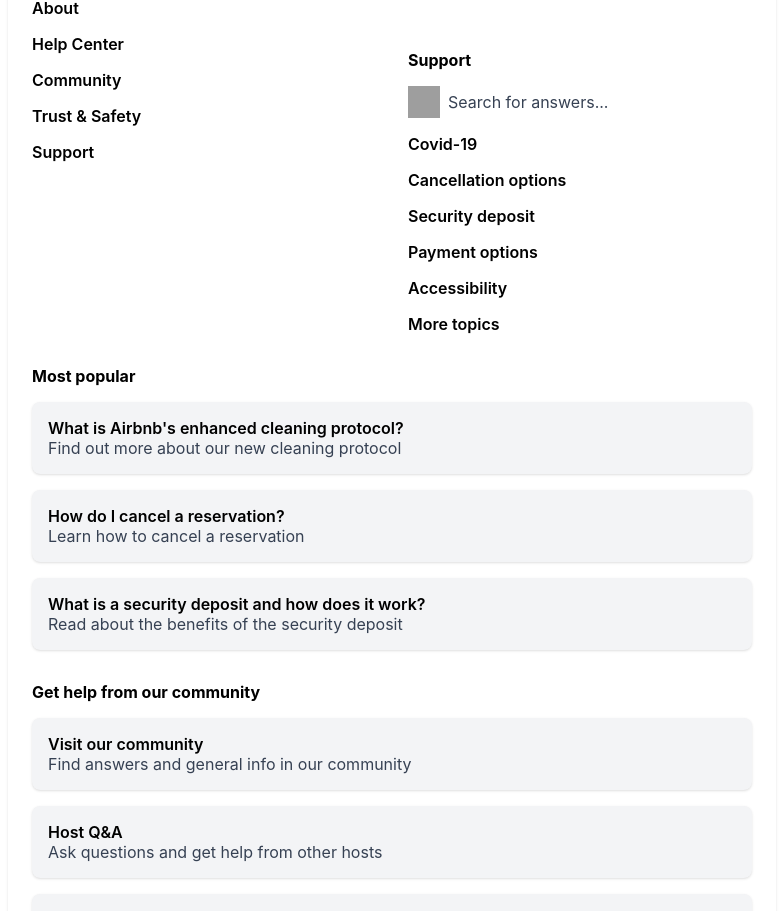
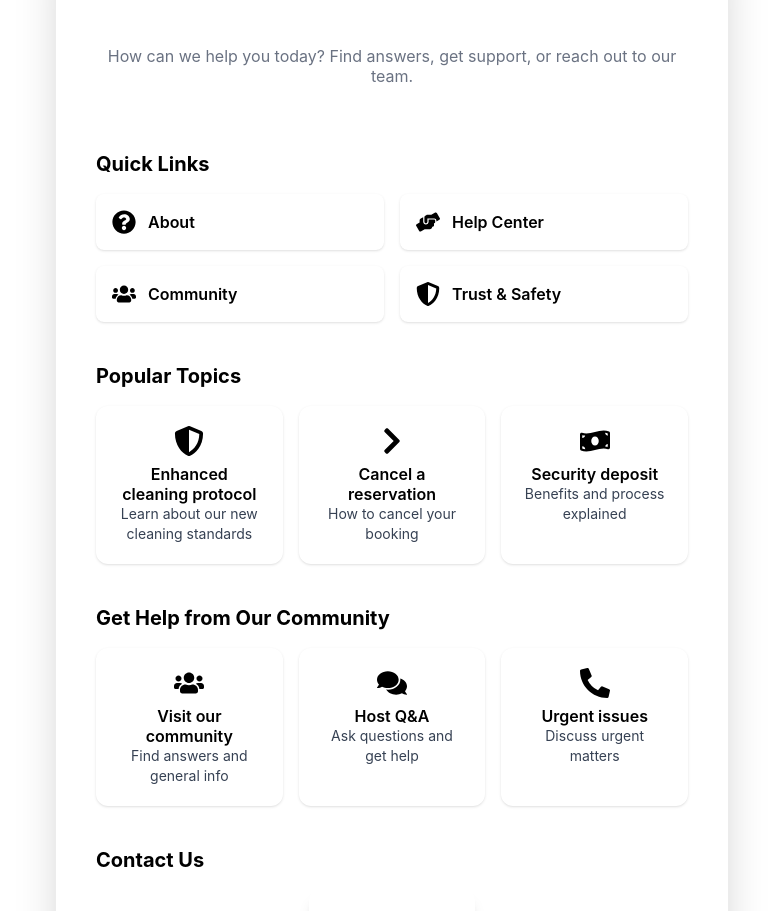
Before and after one commit to Redwan-Ahmed241/Wandernest-Software, a React (Vite) app: page /support in a window 1280 px wide. Shown: the part 114-1025 px from the top of the page, without its empty margins (248-1031 px from the left). Built offline with nearby package versions, Linux system fonts and the light colour scheme; no server answers; grey boxes are pictures that could not be loaded.

Commit message:
Refactor Support page layout and enhance UI with new components and icons

```diff
--- a/src/Pages/support.tsx
+++ b/src/Pages/support.tsx
@@ -1,108 +1,85 @@
 import type { FunctionComponent } from "react";
+import Navbar from "../Components/Navbar";
+import Footer from "../Components/Footer";
+import { FaQuestionCircle, FaUsers, FaShieldAlt, FaHandsHelping, FaChevronRight, FaMoneyBillWave, FaPhoneAlt, FaComments } from "react-icons/fa";
 
 const Support: FunctionComponent = () => {
   return (
-    <div className="min-h-screen bg-gradient-to-br from-primary-100 to-primary-300 py-8 px-4">
-      <div className="max-w-3xl mx-auto bg-white rounded-lg shadow p-6">
-        <h1 className="text-2xl font-bold text-primary-700 mb-6">Support</h1>
-        <div className="grid grid-cols-1 md:grid-cols-2 gap-8 mb-8">
-          <div className="flex flex-col gap-4">
-            <div className="font-semibold text-primary-600">About</div>
-            <div className="font-semibold text-primary-600">Help Center</div>
-            <div className="font-semibold text-primary-600">Community</div>
-            <div className="font-semibold text-primary-600">Trust & Safety</div>
-            <div className="font-semibold text-primary-600">Support</div>
-          </div>
-          <div className="flex flex-col gap-4">
-            <button className="bg-primary-500 text-white px-4 py-2 rounded hover:bg-primary-600 transition font-semibold">
-              Visit help center
-            </button>
-            <div className="font-bold text-primary-700">Support</div>
-            <div className="flex items-center gap-2">
-              <img className="h-8 w-8" alt="" src="/figma_photos/support.svg" />
-              <span className="text-gray-700">Search for answers...</span>
+    <div className="min-h-screen flex flex-col bg-gradient-to-br from-primary-100 to-primary-300">
+      <Navbar />
+      <main className="flex-1 flex justify-center items-center px-4 py-8">
+        <div className="w-full max-w-2xl bg-white rounded-2xl shadow-2xl p-10 flex flex-col gap-10">
+          <h1 className="text-4xl font-extrabold text-primary-700 text-center mb-2 tracking-tight">Support Center</h1>
+          <p className="text-center text-gray-500 mb-6">How can we help you today? Find answers, get support, or reach out to our team.</p>
+          <section>
+            <h2 className="text-xl font-bold text-primary-700 mb-4">Quick Links</h2>
+            <div className="grid grid-cols-1 sm:grid-cols-2 gap-4">
+              <button className="flex items-center gap-3 bg-primary-50 hover:bg-primary-100 transition p-4 rounded-lg shadow text-primary-700 font-semibold">
+                <FaQuestionCircle className="text-primary-400 text-2xl" /> About
+              </button>
+              <button className="flex items-center gap-3 bg-primary-50 hover:bg-primary-100 transition p-4 rounded-lg shadow text-primary-700 font-semibold">
+                <FaHandsHelping className="text-primary-400 text-2xl" /> Help Center
+              </button>
+              <button className="flex items-center gap-3 bg-primary-50 hover:bg-primary-100 transition p-4 rounded-lg shadow text-primary-700 font-semibold">
+                <FaUsers className="text-primary-400 text-2xl" /> Community
+              </button>
+              <button className="flex items-center gap-3 bg-primary-50 hover:bg-primary-100 transition p-4 rounded-lg shadow text-primary-700 font-semibold">
+                <FaShieldAlt className="text-primary-400 text-2xl" /> Trust & Safety
+              </button>
             </div>
-            <div className="font-semibold text-primary-600">Covid-19</div>
-            <div className="font-semibold text-primary-600">
-              Cancellation options
-            </div>
-            <div className="font-semibold text-primary-600">
-              Security deposit
-            </div>
-            <div className="font-semibold text-primary-600">
-              Payment options
-            </div>
-            <div className="font-semibold text-primary-600">Accessibility</div>
-            <div className="font-semibold text-primary-600">More topics</div>
-          </div>
-        </div>
-        <div className="mb-8">
-          <div className="font-bold text-primary-700 mb-4">Most popular</div>
-          <div className="flex flex-col gap-4">
-            <div className="bg-gray-100 p-4 rounded-lg shadow">
-              <div className="font-semibold text-primary-600">
-                What is Airbnb's enhanced cleaning protocol?
+          </section>
+          <section>
+            <h2 className="text-xl font-bold text-primary-700 mb-4">Popular Topics</h2>
+            <div className="grid grid-cols-1 sm:grid-cols-3 gap-4">
+              <div className="bg-gradient-to-br from-primary-50 to-primary-100 p-5 rounded-xl shadow flex flex-col items-center text-center">
+                <FaShieldAlt className="text-primary-500 text-3xl mb-2" />
+                <div className="font-semibold text-primary-600">Enhanced cleaning protocol</div>
+                <div className="text-gray-700 text-sm">Learn about our new cleaning standards</div>
               </div>
-              <div className="text-gray-700">
-                Find out more about our new cleaning protocol
+              <div className="bg-gradient-to-br from-primary-50 to-primary-100 p-5 rounded-xl shadow flex flex-col items-center text-center">
+                <FaChevronRight className="text-primary-500 text-3xl mb-2" />
+                <div className="font-semibold text-primary-600">Cancel a reservation</div>
+                <div className="text-gray-700 text-sm">How to cancel your booking</div>
+              </div>
+              <div className="bg-gradient-to-br from-primary-50 to-primary-100 p-5 rounded-xl shadow flex flex-col items-center text-center">
+                <FaMoneyBillWave className="text-primary-500 text-3xl mb-2" />
+                <div className="font-semibold text-primary-600">Security deposit</div>
+                <div className="text-gray-700 text-sm">Benefits and process explained</div>
               </div>
             </div>
-            <div className="bg-gray-100 p-4 rounded-lg shadow">
-              <div className="font-semibold text-primary-600">
-                How do I cancel a reservation?
+          </section>
+          <section>
+            <h2 className="text-xl font-bold text-primary-700 mb-4">Get Help from Our Community</h2>
+            <div className="grid grid-cols-1 sm:grid-cols-3 gap-4">
+              <div className="bg-primary-50 p-5 rounded-xl shadow flex flex-col items-center text-center">
+                <FaUsers className="text-primary-500 text-3xl mb-2" />
+                <div className="font-semibold text-primary-600">Visit our community</div>
+                <div className="text-gray-700 text-sm">Find answers and general info</div>
               </div>
-              <div className="text-gray-700">
-                Learn how to cancel a reservation
+              <div className="bg-primary-50 p-5 rounded-xl shadow flex flex-col items-center text-center">
+                <FaComments className="text-primary-500 text-3xl mb-2" />
+                <div className="font-semibold text-primary-600">Host Q&A</div>
+                <div className="text-gray-700 text-sm">Ask questions and get help</div>
+              </div>
+              <div className="bg-primary-50 p-5 rounded-xl shadow flex flex-col items-center text-center">
+                <FaPhoneAlt className="text-primary-500 text-3xl mb-2" />
+                <div className="font-semibold text-primary-600">Urgent issues</div>
+                <div className="text-gray-700 text-sm">Discuss urgent matters</div>
               </div>
             </div>
-            <div className="bg-gray-100 p-4 rounded-lg shadow">
-              <div className="font-semibold text-primary-600">
-                What is a security deposit and how does it work?
-              </div>
-              <div className="text-gray-700">
-                Read about the benefits of the security deposit
-              </div>
+          </section>
+          <section>
+            <h2 className="text-xl font-bold text-primary-700 mb-4">Contact Us</h2>
+            <div className="flex flex-col items-center gap-2">
+              <button className="bg-primary-500 text-white px-6 py-3 rounded-xl shadow-lg hover:bg-primary-600 transition font-semibold flex items-center gap-2">
+                <FaPhoneAlt className="text-white" /> Get in touch
+              </button>
+              <span className="text-gray-500 text-sm">Our support team is available 24/7 to assist you.</span>
             </div>
-          </div>
+          </section>
         </div>
-        <div className="mb-8">
-          <div className="font-bold text-primary-700 mb-4">
-            Get help from our community
-          </div>
-          <div className="flex flex-col gap-4">
-            <div className="bg-gray-100 p-4 rounded-lg shadow">
-              <div className="font-semibold text-primary-600">
-                Visit our community
-              </div>
-              <div className="text-gray-700">
-                Find answers and general info in our community
-              </div>
-            </div>
-            <div className="bg-gray-100 p-4 rounded-lg shadow">
-              <div className="font-semibold text-primary-600">Host Q&A</div>
-              <div className="text-gray-700">
-                Ask questions and get help from other hosts
-              </div>
-            </div>
-            <div className="bg-gray-100 p-4 rounded-lg shadow">
-              <div className="font-semibold text-primary-600">
-                Urgent issues
-              </div>
-              <div className="text-gray-700">
-                Discuss urgent issues with other hosts
-              </div>
-            </div>
-          </div>
-        </div>
-        <div>
-          <div className="font-bold text-primary-700 mb-4">Contact us</div>
-          <div className="flex flex-col gap-4">
-            <button className="bg-primary-500 text-white px-4 py-2 rounded hover:bg-primary-600 transition font-semibold">
-              Get in touch
-            </button>
-          </div>
-        </div>
-      </div>
+      </main>
+      <Footer />
     </div>
   );
 };
```
